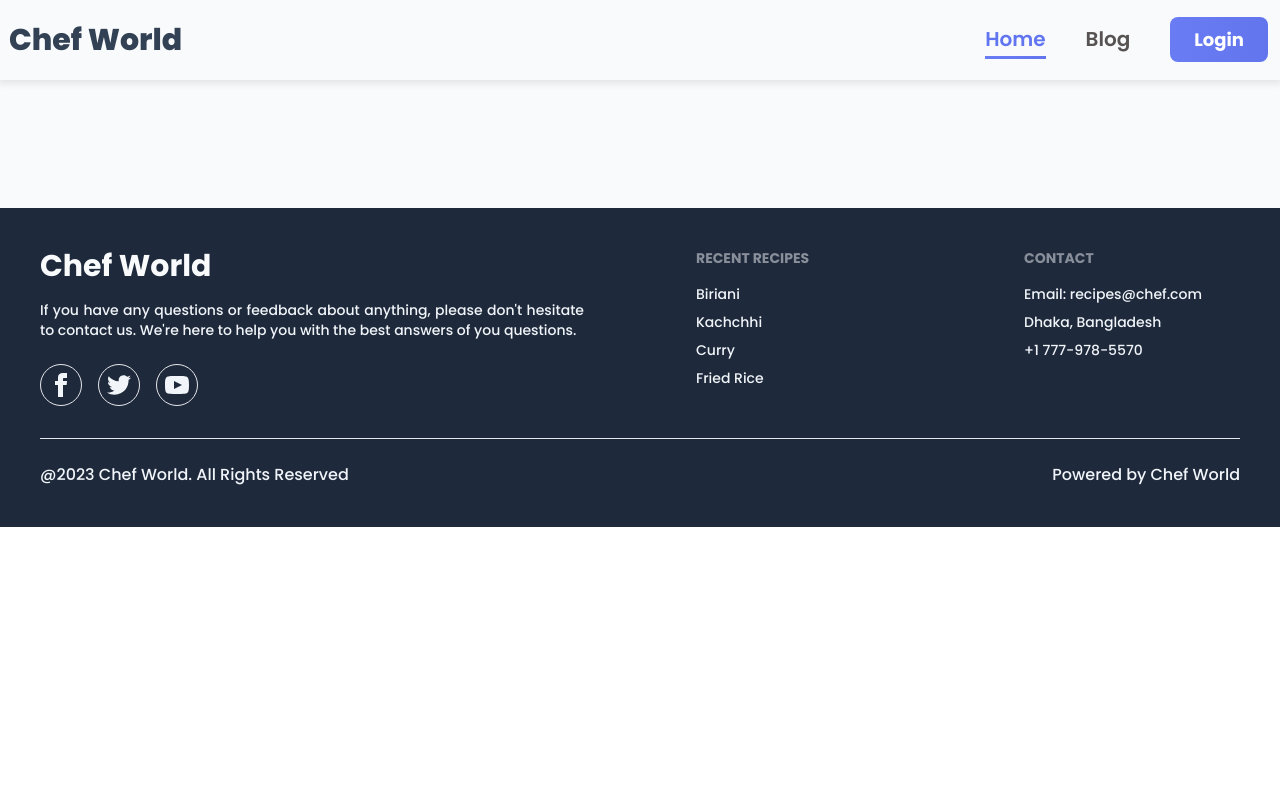
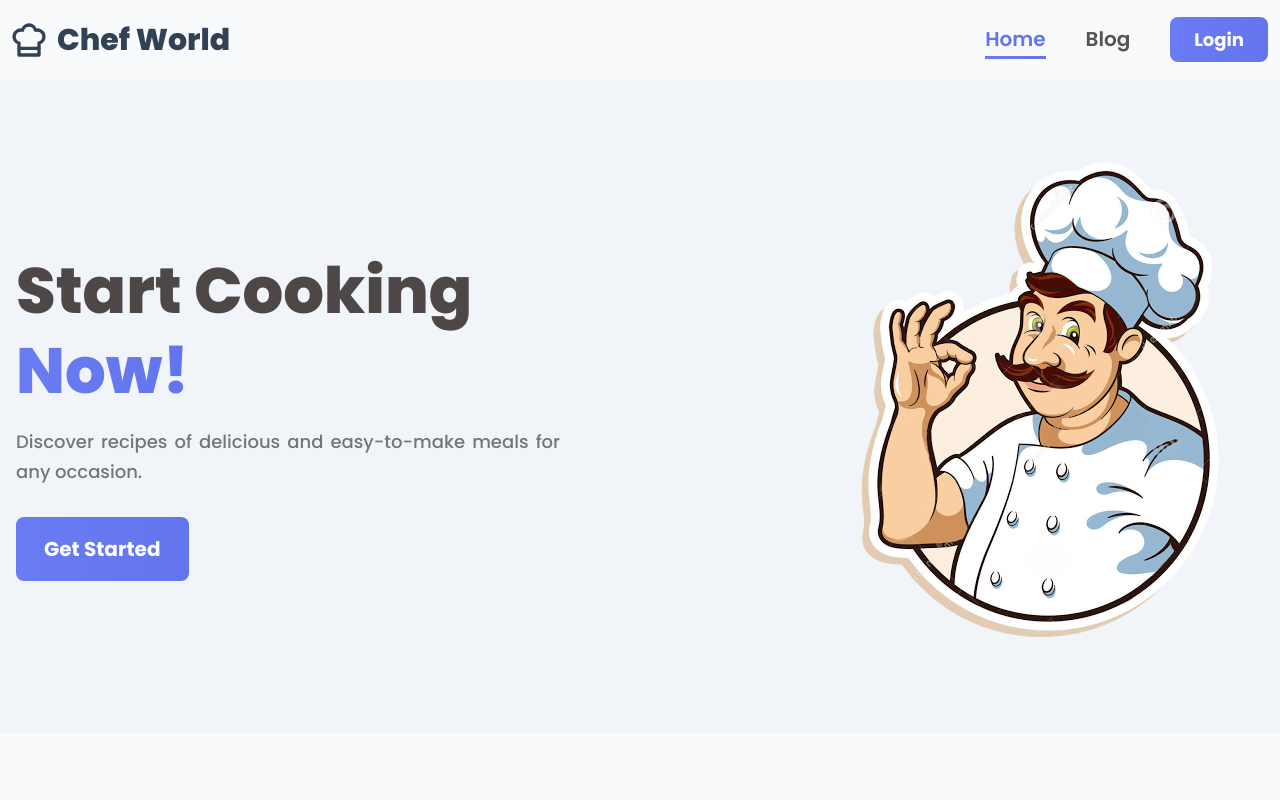
Before and after one commit to shamiul-anik/chef-world-client, a React (Vite) app: page / in a window 1280 px wide. Shown: the top 800 px of the page. Built offline with nearby package versions, Linux system fonts and the light colour scheme.

Commit message:
Home Banner added and design update

```diff
--- a/src/index.css
+++ b/src/index.css
@@ -88,6 +88,30 @@
   background: linear-gradient(90deg, #6275ed 0%, #5567de 100%);
 }
 
+/* Banner Title */
+.banner-title {
+  font-weight: 800;
+  font-size: 64px;
+  line-height: 80px;
+  color: #4d4747;
+}
+
+.highlighted-text {
+  background: linear-gradient(90deg, #6a7cf4 0%, #6275ed 100%);
+  -webkit-background-clip: text;
+  -webkit-text-fill-color: transparent;
+  background-clip: text;
+}
+
+/* Banner Description */
+.banner-description {
+  font-weight: 500;
+  font-size: 18px;
+  line-height: 30px;
+  color: #757575;
+  text-align: justify;
+}
+
 /* Content Title */
 .content-title {
   font-weight: 800;
@@ -123,6 +147,10 @@
 
 .box-shadow-custom {
   box-shadow: 0 0 8px 3px rgba(0 0 0 / 0.1);
+}
+
+.navbar-box-shadow {
+	box-shadow: 0 0 8px 6px rgba(0 0 0 / 0.1);
 }
 
 /* Question Image */
--- /dev/null
+++ b/src/pages/Home/Home.jsx
@@ -0,0 +1,12 @@
+import React from 'react';
+import HomeBanner from '../HomeBanner/HomeBanner';
+
+const Home = () => {
+  return (
+    <div>
+      <HomeBanner></HomeBanner>
+    </div>
+  );
+};
+
+export default Home;
--- /dev/null
+++ b/src/pages/HomeBanner/HomeBanner.jsx
@@ -0,0 +1,33 @@
+import React, { useEffect } from 'react';
+import { Link, useLocation } from 'react-router-dom';
+import BannerImage from '../../assets/images/chef.png';
+
+const HomeBanner = () => {
+
+  const checkLocation = useLocation();
+
+  useEffect(() => {
+    if (checkLocation.pathname === '/') {
+      document.title = 'Chef World | Home';
+    }
+  }, [checkLocation]);
+
+  return (
+    <div className="bg-slate-100">
+      <div className="flex flex-col md:flex-row justify-between items-center gap-8 max-w-7xl mx-auto py-4 lg:py-12">
+        <div className="max-w-xl p-4">
+          <header>
+            <h1 className="banner-title">Start Cooking<span className="highlighted-text"> Now!</span></h1>
+          </header>
+          <p className="banner-description mt-4 mb-10 lg:mb-12">Discover recipes of delicious and easy-to-make meals for any occasion.</p>
+          <Link to="/" className="primary-button-lg">Get Started</Link>
+        </div>
+        <div className="p-4 pb-0">
+          <img className="image-full" src={BannerImage} alt="Banner Image" />
+        </div>
+      </div>
+    </div>
+  );
+};
+
+export default HomeBanner;
--- a/src/pages/shared/Footer/Footer.jsx
+++ b/src/pages/shared/Footer/Footer.jsx
@@ -1,12 +1,13 @@
 import React from 'react';
 import { Link } from 'react-router-dom';
+import { TbChefHat } from "react-icons/tb";
 
 const Footer = () => {
   return (
     <footer className="p-10 bg-slate-800 text-slate-100 mt-8 lg:mt-32">
       <div className="footer max-w-7xl mx-auto grid gap:8 lg:gap-28 lg:grid-cols-4">
         <div className="col-span-2">
-          <h3 className="text-3xl text-slate-50 font-bold">Chef World</h3>
+          <h3 className="flex gap-2 items-center text-3xl text-slate-50 font-bold"><TbChefHat className='h-10 w-10' />Chef World</h3>
           <p className="text-justify mt-2 mb-4">If you have any questions or feedback about anything, please don&apos;t hesitate to contact us. We're here to help you with the best answers of you questions.</p>
           <div className="grid grid-flow-col gap-4">
             <Link className="cursor-pointer transition duration-200 transform hover:-translate-y-2 border rounded-full p-2"><svg xmlns="http://www.w3.org/2000/svg" width="24" height="24" viewBox="0 0 24 24" className="fill-current"><path d="M9 8h-3v4h3v12h5v-12h3.642l.358-4h-4v-1.667c0-.955.192-1.333 1.115-1.333h2.885v-5h-3.808c-3.596 0-5.192 1.583-5.192 4.615v3.385z"></path></svg></Link>
@@ -21,13 +22,6 @@ const Footer = () => {
           <Link className="link link-hover">Curry</Link>
           <Link className="link link-hover">Fried Rice</Link>
         </div>
-        {/* <div>
-          <span className="footer-title">Company</span>
-          <Link className="link link-hover">About us</Link>
-          <Link className="link link-hover">Work</Link>
-          <Link className="link link-hover">Latest News</Link>
-          <Link className="link link-hover">Help Desk</Link>
-        </div> */}
         <div>
           <span className="footer-title">Contact</span>
           <p>Email: recipes@chef.com</p>
@@ -35,9 +29,8 @@ const Footer = () => {
           <p>+1 777-978-5570</p>
         </div>
       </div>
-      <div className="max-w-7xl text-sm lg:text-base mx-auto mt-8 pt-6 border-t flex flex-col gap-2 lg:flex-row justify-between items-center">
-        <p>@2023 Chef World. All Rights Reserved</p>
-        <p>Powered by <Link to="/" className="link link-hover">Chef World</Link></p>
+      <div className="max-w-7xl text-sm lg:text-base mx-auto mt-8 pt-6 border-t border-slate-500 flex flex-col gap-2 justify-center items-center">
+        <p>Copyright @ 2023 Chef World. All Rights Reserved</p>
       </div>
     </footer>
   );
--- a/src/pages/shared/Header/Header.jsx
+++ b/src/pages/shared/Header/Header.jsx
@@ -1,6 +1,7 @@
 import React from 'react';
 import './Header.css';
 import { Link, NavLink } from 'react-router-dom';
+import { TbChefHat } from "react-icons/tb";
 
 const Header = () => {
 	return (
@@ -23,7 +24,10 @@ const Header = () => {
 							</div>
 						</ul>
 					</div>
-					<Link to="/" className="btn px-0 btn-ghost normal-case font-extrabold text-2xl lg:text-3xl text-slate-700 hover:bg-inherit">Chef World</Link>
+					<Link to="/" className="flex gap-2 items-center btn px-0 btn-ghost normal-case font-extrabold text-2xl lg:text-3xl text-slate-700 hover:bg-inherit">
+						<TbChefHat className='h-10 w-10' />
+						Chef World
+					</Link>
 				</div>
 				<div className="navbar-end hidden lg:flex">
 					<ul className="flex gap-10 text-xl font-semibold menu-horizontal px-1">
```
Also changed, not shown: src/routes/Routes.jsx (+5 -4 lines), src/assets/images/chef.png (added).
